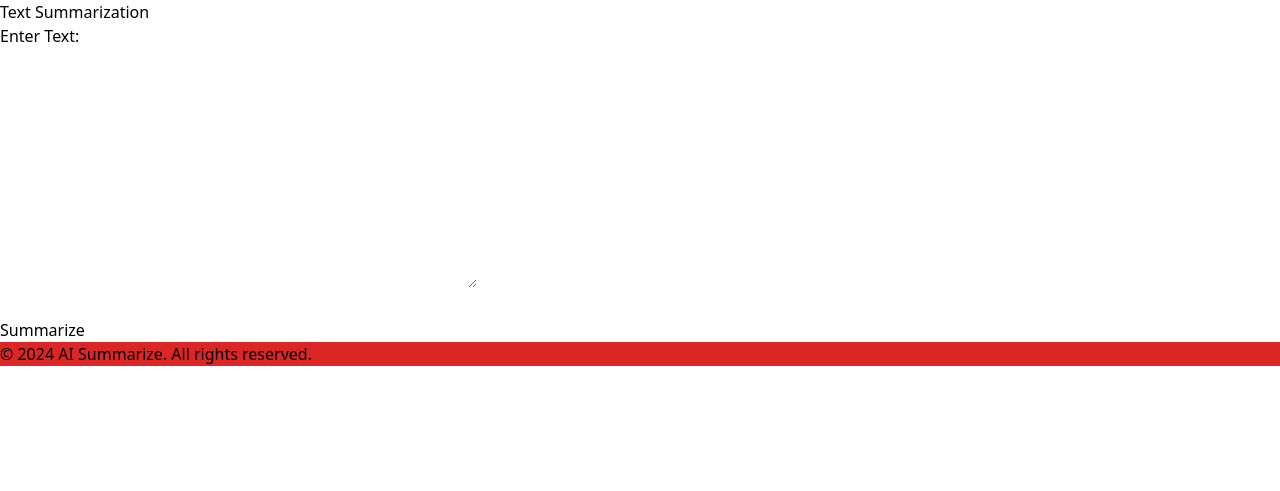
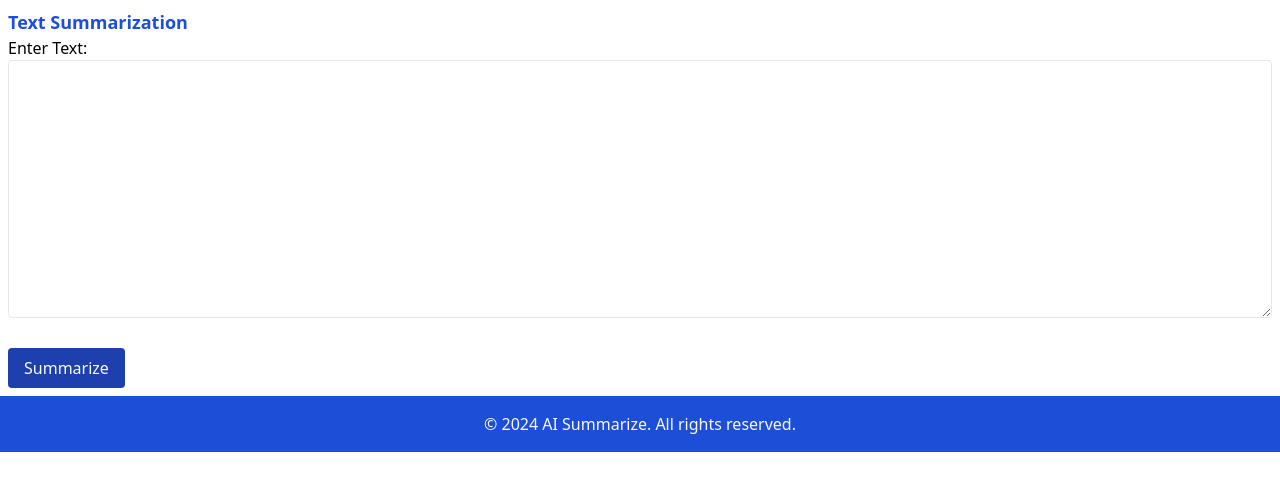
Before and after one commit to ashsajal1/django-summary-ai, a Django app: page /ai/summary/ in a window 1280 px wide. Shown: the part 72-563 px from the top of the page. Run offline with Django 5.2, Linux system fonts and the light colour scheme.

Commit message:
design form and summary page

```diff
--- a/ai_summarize_app/static/css/global.css
+++ b/ai_summarize_app/static/css/global.css
@@ -602,6 +602,10 @@ video {
   position: static;
 }
 
+.m-2 {
+  margin: 0.5rem;
+}
+
 .block {
   display: block;
 }
@@ -610,8 +614,16 @@ video {
   display: flex;
 }
 
+.w-full {
+  width: 100%;
+}
+
 .items-center {
   align-items: center;
+}
+
+.justify-center {
+  justify-content: center;
 }
 
 .justify-between {
@@ -620,6 +632,14 @@ video {
 
 .gap-2 {
   gap: 0.5rem;
+}
+
+.rounded {
+  border-radius: 0.25rem;
+}
+
+.border {
+  border-width: 1px;
 }
 
 .bg-blue-700 {
@@ -632,8 +652,17 @@ video {
   background-color: rgb(220 38 38 / var(--tw-bg-opacity));
 }
 
+.bg-blue-600 {
+  --tw-bg-opacity: 1;
+  background-color: rgb(37 99 235 / var(--tw-bg-opacity));
+}
+
 .p-4 {
   padding: 1rem;
+}
+
+.p-2 {
+  padding: 0.5rem;
 }
 
 .text-xl {
@@ -641,11 +670,40 @@ video {
   line-height: 1.75rem;
 }
 
+.text-lg {
+  font-size: 1.125rem;
+  line-height: 1.75rem;
+}
+
 .font-medium {
   font-weight: 500;
+}
+
+.font-extralight {
+  font-weight: 200;
+}
+
+.font-bold {
+  font-weight: 700;
 }
 
 .text-slate-50 {
   --tw-text-opacity: 1;
   color: rgb(248 250 252 / var(--tw-text-opacity));
 }
+
+.text-blue-700 {
+  --tw-text-opacity: 1;
+  color: rgb(29 78 216 / var(--tw-text-opacity));
+}
+
+.outline-none {
+  outline: 2px solid transparent;
+  outline-offset: 2px;
+}
+
+.focus\:ring:focus {
+  --tw-ring-offset-shadow: var(--tw-ring-inset) 0 0 0 var(--tw-ring-offset-width) var(--tw-ring-offset-color);
+  --tw-ring-shadow: var(--tw-ring-inset) 0 0 0 calc(3px + var(--tw-ring-offset-width)) var(--tw-ring-color);
+  box-shadow: var(--tw-ring-offset-shadow), var(--tw-ring-shadow), var(--tw-shadow, 0 0 #0000);
+}
--- a/ai_summarize_app/summarize/templates/summary.html
+++ b/ai_summarize_app/summarize/templates/summary.html
@@ -1,5 +1,5 @@
 {% extends "base.html" %} {% block title %} Summary {% endblock %}
 {% block content %}
-<p>Text Summarization</p>
-<p>{{ summarized_text }}</p>
+<h1 class='text-lg font-bold text-blue-700 p-2'>Text Summarization</h1>
+<p class='text-xl text-blue-700 p-2'>{{ summarized_text }}</p>
 {% endblock %}
--- a/ai_summarize_app/summarize/templates/summary_form.html
+++ b/ai_summarize_app/summarize/templates/summary_form.html
@@ -1,10 +1,10 @@
 {% extends "base.html" %} {% block title %} Summarization page {% endblock %}
 {% block content %}
-<h1>Text Summarization</h1>
-<form method="post" action="{% url 'summary' %}">
+<form class='m-2' method="post" action="{% url 'summary' %}">
+  <h1 class='text-lg font-bold text-blue-700'>Text Summarization</h1>
   {% csrf_token %}
   <label for="text">Enter Text:</label><br />
-  <textarea id="text" name="text" rows="10" cols="50"></textarea><br /><br />
-  <input type="submit" value="Summarize" />
+  <textarea class='border outline-none focus:ring rounded w-full p-2' id="text" name="text" rows="10" cols="50"></textarea><br /><br />
+  <button class='btn' type="submit">Summarize</button>
 </form>
 {% endblock %}
--- a/ai_summarize_app/templates/footer.html
+++ b/ai_summarize_app/templates/footer.html
@@ -1,5 +1,5 @@
-<footer class="bg-red-600">
+<footer class="bg-blue-700 p-4 flex items-center justify-center">
     <div class="footer">
-        <p>&copy; 2024 AI Summarize. All rights reserved.</p>
+        <p class='text-slate-50'>&copy; 2024 AI Summarize. All rights reserved.</p>
     </div>
 </footer>
```
